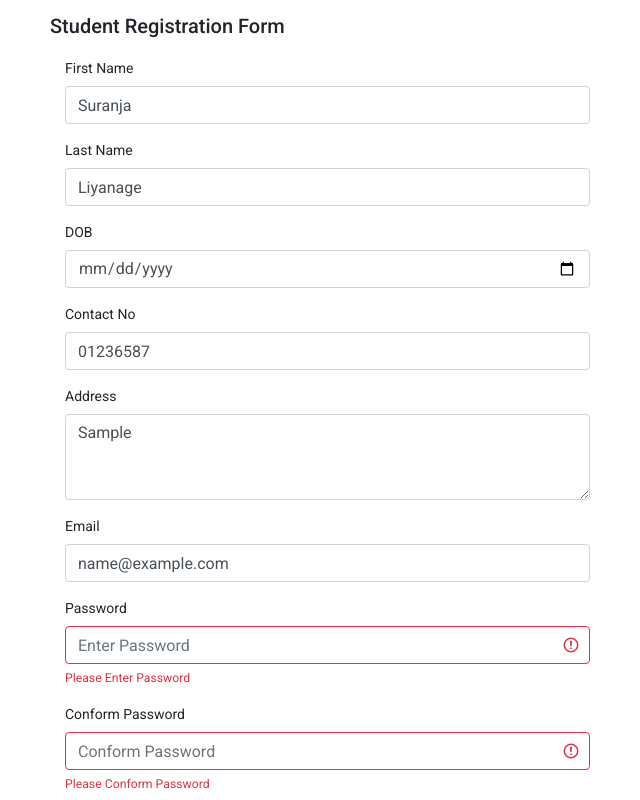
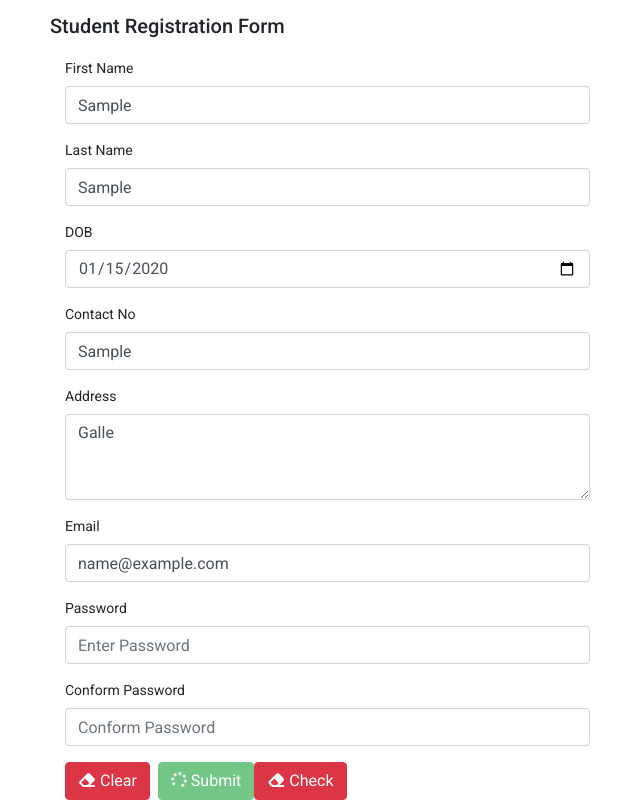
Before and after one commit to prabath1998/Angular-Basics, an Angular app: page /reactive-form in a window 1280 px wide. Both pictures are taken after typing "Sample", "Sample", "2020-01-15", "Sample", "Sample", "name@example.com" into the empty fields and a click on the button "Submit". Shown: the part 90-890 px from the top of the page, without its empty margins (35-675 px from the left). Built offline with nearby package versions, Linux system fonts and the light colour scheme.

Commit message:
reactive forms

```diff
--- a/src/app/components/reactive-from-v2/reactive-from-v2.component.html
+++ b/src/app/components/reactive-from-v2/reactive-from-v2.component.html
@@ -1,33 +1,32 @@
-<div class="container">
-    <h2 class="mt-5"> Student Registration Form</h2>
+<div class="container" id="main">
+    <h2 class="mt-5">Student Registration Form</h2>
     <form [formGroup]="studentForm" (ngSubmit)="onSubmit()">
-
         <div class="col-6">
             <div class="form-group">
                 <label>First Name</label>
-                <input formControlName="firstName" type="text" class="form-control" placeholder="Enter First Name" [ngClass]="{ 'is-invalid': submitted && f['firstName'].errors}">
+                <input formControlName="firstName" type="text" class="form-control" placeholder="Enter First Name" [ngClass]="{ 'is-invalid': submitted && f['firstName'].errors }" />
                 <div class="invalid-feedback" *ngIf="submitted && f['firstName'].errors">
-                    <div *ngIf="f['firstName'].errors['required']">Please Enter First Name</div>
+                    <div *ngIf="f.firstName.errors.required">Please Enter First Name</div>
+                    <div *ngIf="f.firstName.errors.pattern">Firstname is invalid</div>
                 </div>
             </div>
-
         </div>
 
         <div class="col-6">
             <div class="form-group">
                 <label>Last Name</label>
-                <input formControlName="lastName" type="text" class="form-control" placeholder="Enter Last Name">
-
-            </div>
-            <div class="invalid-feedback">
-                <p>Please Enter Last Name</p>
+                <input formControlName="lastName" type="text" class="form-control" placeholder="Enter Last Name" [ngClass]="{ 'is-invalid': submitted && f['lastName'].errors }" />
+                <div class="invalid-feedback" *ngIf="submitted && f['lastName'].errors">
+                    <p *ngIf="f.lastName.errors.required">Please Enter Last Name</p>
+                    <div *ngIf="f.lastName.errors.pattern">Last Name is invalid</div>
+                </div>
             </div>
         </div>
 
         <div class="col-6">
             <div class="form-group">
                 <label>DOB</label>
-                <input formControlName="dob" type="date" class="form-control " placeholder="Enter DOB" [ngClass]="{ 'is-invalid':submitted && f['dob'].errors}">
+                <input formControlName="dob" type="date" class="form-control" placeholder="Enter DOB" [ngClass]="{ 'is-invalid': submitted && f['dob'].errors }" />
                 <div class="invalid-feedback" *ngIf="submitted && f['dob'].errors">
                     <div *ngIf="f['dob'].errors['required']">Please Enter DOB</div>
                 </div>
@@ -37,9 +36,11 @@
         <div class="col-6">
             <div class="form-group">
                 <label>Contact No</label>
-                <input formControlName="contactNo" type="text" class="form-control " placeholder="Enter Contact No" [ngClass]="{ 'is-invalid':submitted && f['contactNo'].errors}">
+                <input formControlName="contactNo" type="text" class="form-control" placeholder="Enter Contact No" [ngClass]="{ 'is-invalid': submitted && f['contactNo'].errors }" />
                 <div class="invalid-feedback" *ngIf="submitted && f['contactNo'].errors">
-                    <div *ngIf="f['contactNo'].errors['required']">Please Enter Contact No</div>
+                    <div *ngIf="f['contactNo'].errors['required']">
+                        Please Enter Contact No
+                    </div>
                 </div>
             </div>
         </div>
@@ -47,9 +48,14 @@
         <div class="col-6">
             <div class="form-group">
                 <label>Address</label>
-                <textarea formControlName="address" type="text" rows="3" class="form-control " placeholder="Enter Address" [ngClass]="{ 'is-invalid':submitted && f['address'].errors}"></textarea>
+                <textarea formControlName="address" type="text" rows="3" class="form-control" placeholder="Enter Address" [ngClass]="{ 'is-invalid': submitted && f['address'].errors }"></textarea>
                 <div class="invalid-feedback" *ngIf="submitted && f['address'].errors">
-                    <div *ngIf="f['address'].errors['required']">Please Enter Address</div>
+                    <div *ngIf="f['address'].errors['required']">
+                        Please Enter Address
+                    </div>
+                    <div *ngIf="f.address.errors.maxlength">
+                        Maximum character length is 200 characters
+                    </div>
                 </div>
             </div>
         </div>
@@ -57,9 +63,10 @@
         <div class="col-6">
             <div class="form-group">
                 <label>Email</label>
-                <input formControlName="email" type="text" class="form-control " placeholder="Enter Email" [ngClass]="{ 'is-invalid':submitted && f['email'].errors}">
+                <input formControlName="email" type="text" class="form-control" placeholder="Enter Email" [ngClass]="{ 'is-invalid': submitted && f['email'].errors }" />
                 <div class="invalid-feedback" *ngIf="submitted && f['email'].errors">
                     <div *ngIf="f['email'].errors['required']">Please Enter Email</div>
+                    <div *ngIf="f['email'].errors['email']">Please Enter Valid Email</div>
                 </div>
             </div>
         </div>
@@ -67,9 +74,14 @@
         <div class="col-6">
             <div class="form-group">
                 <label>Password</label>
-                <input formControlName="password" type="text" class="form-control " placeholder="Enter Password" name="firstName" [ngClass]="{ 'is-invalid':submitted && f['password'].errors}">
+                <input formControlName="password" type="text" class="form-control" placeholder="Enter Password" name="firstName" [ngClass]="{ 'is-invalid': submitted && f['password'].errors }" />
                 <div class="invalid-feedback" *ngIf="submitted && f['password'].errors">
-                    <div *ngIf="f['password'].errors['required']">Please Enter Password</div>
+                    <div *ngIf="f['password'].errors['required']">
+                        Please Enter Password
+                    </div>
+                    <div *ngIf="f.password.errors.minlength">
+                        Please Enter Minimum 8 Characters
+                    </div>
                 </div>
             </div>
         </div>
@@ -77,16 +89,31 @@
         <div class="col-6">
             <div class="form-group">
                 <label>Conform Password</label>
-                <input formControlName="conformPassword" type="text" class="form-control " placeholder="Conform Password" name="firstName" [ngClass]="{ 'is-invalid':submitted && f['conformPassword'].errors}">
+                <input formControlName="conformPassword" type="text" class="form-control" placeholder="Conform Password" name="conformPassword" [ngClass]="{ 'is-invalid': submitted && f['conformPassword'].errors }" />
                 <div class="invalid-feedback" *ngIf="submitted && f['conformPassword'].errors">
-                    <div *ngIf="f['conformPassword'].errors['required']">Please Conform Password</div>
+                    <div *ngIf="f['conformPassword'].errors['required']">
+                        Please Conform Password
+                    </div>
+                    <div *ngIf="f.conformPassword.errors.mustMatch">
+                        Password does not match
+                    </div>
                 </div>
             </div>
         </div>
 
         <div class="container">
-            <button type="submit" class="btn btn-primary">Submit</button>
+            <button type="button" class="btn btn-danger" (click)="clearForm()">
+        <i class="fa-solid fa-eraser"></i> Clear
+      </button>
+            <button type="submit" class="btn btn-success ml-2" [disabled]="isLoading">
+        <i *ngIf="isLoading" class="fas fa-spinner fa-spin"> </i>
+        <i *ngIf="!isLoading" class="fa-solid fa-circle-plus"></i>
+        Submit
+      </button>
+
+            <button type="button" class="btn btn-danger" (click)="setAsPasswordReq()">
+        <i class="fa-solid fa-eraser"></i> Check
+      </button>
         </div>
-
     </form>
 </div>
--- a/src/app/components/reactive-from-v2/reactive-from-v2.component.ts
+++ b/src/app/components/reactive-from-v2/reactive-from-v2.component.ts
@@ -1,60 +1,103 @@
 import { Component, OnInit } from '@angular/core';
 import { FormBuilder, FormGroup, Validators } from '@angular/forms';
+import { MustMatch } from 'src/app/shared/validators/must-match.validator';
 
 @Component({
   selector: 'app-reactive-from-v2',
   templateUrl: './reactive-from-v2.component.html',
-  styleUrls: ['./reactive-from-v2.component.css']
+  styleUrls: ['./reactive-from-v2.component.css'],
 })
 export class ReactiveFromV2Component implements OnInit {
-
   studentForm!: FormGroup;
 
   submitted: boolean = false;
+  isLoading:boolean = false;
 
-  get f(){return this.studentForm.controls;}
+  get f() {
+    return this.studentForm.controls;
+  }
 
-  constructor(private formBuilder : FormBuilder) { }
+  constructor(private formBuilder: FormBuilder) {}
 
   ngOnInit(): void {
     this.initForm();
   }
 
-  initForm(): void{
-    this.studentForm = this.formBuilder.group({
-      firstName:['',[Validators.required]],
-      lastName:[''],
-      dob:['',[Validators.required]],
-      contactNo:['',[Validators.required]],
-      address:['',[Validators.required]],
-      email:['',[Validators.required]],
-      password:['',[Validators.required]],
-      conformPassword:['',[Validators.required]]
+  initForm(): void {
+    this.studentForm = this.formBuilder.group(
+      {
+        firstName: [
+          '',
+          [Validators.required, Validators.pattern('^[A-Za-z_-]{2,20}$')],
+        ],
+        lastName: [
+          '',
+          [Validators.required, Validators.pattern('^[A-Za-z_-]{2,20}$')],
+        ],
+        dob: ['', [Validators.required]],
+        contactNo: ['', [Validators.required]],
+        address: ['', [Validators.required, Validators.maxLength(200)]],
+        email: ['', [Validators.required, Validators.email]],
+        // password: ['', [Validators.required, Validators.minLength(8)]],
+        // conformPassword: ['', [Validators.required]],
 
-    });
+        password: ['',[Validators.minLength(8)]],
+        conformPassword: [''],
+      },
+      {
+        validators: MustMatch('password', 'conformPassword'),
+      }
+    );
+  }
+
+  onSubmit(): void {
+    this.submitted = true;
+    // let email :string = this.studentForm.value.email;
 
 
-  }
 
-  onSubmit():void{
-    this.submitted = true;
 
+    if (this.studentForm.valid) {
       console.log(this.studentForm.value);
       console.log(this.studentForm.controls);
 
-    //add values into form controls
-    this.studentForm.patchValue({
-      firstName: 'Suranja',
-      lastName: 'Liyanage',
-      dob : '2013.02.15',
-      contactNo:'01236587'
-    });
+      //add values to form
+      this.f.address.setValue('Galle');
 
-    if(this.studentForm.invalid){
-      alert('Invalid');
+      //pass data into service
+      this.isLoading = true;
+      setTimeout(() => {
+        console.log('Response');
+        this.isLoading = false;
+      },3000);
     }
 
+    //add values into form controls
+    // this.studentForm.patchValue({
+    //   firstName: 'Suranja',
+    //   lastName: 'Liyanage',
+    //   dob : '2013.02.15',
+    //   contactNo:'01236587'
+    // });
 
+    // if(this.studentForm.invalid){
+    //   alert('Invalid');
+    // }
   }
 
+  clearForm(): void {
+    this.submitted = false;
+    this.studentForm.reset();
   }
+
+  setAsPasswordReq(){
+    if(this.studentForm.value.email.includes('gmail.com')){
+      //add validations to controls
+      // this.studentForm.get('password')?.setValidators(Validators.required);
+      // this.studentForm.get('conformPassword')?.setValidators(Validators.required);
+
+      this.f.password.setValidators(Validators.required);
+      this.f.conformPassword.setValidators(Validators.required);
+    }
+  }
+}
--- /dev/null
+++ b/src/app/shared/validators/must-match.validator.ts
@@ -0,0 +1,19 @@
+import { FormGroup } from "@angular/forms";
+
+export function MustMatch(controlName:string,matchingControllerName:string){
+    return (formGroup:FormGroup) => {
+        const control = formGroup.controls[controlName];
+        const matchingControl = formGroup.controls[matchingControllerName];
+
+        if(matchingControl.errors && matchingControl.errors.mustMatch){
+            return;
+        }
+
+        if(control.value !== matchingControl.value){
+            matchingControl.setErrors({mustMatch : true});
+        }else{
+            matchingControl.setErrors(null);
+        }
+    }
+
+}
--- a/src/index.html
+++ b/src/index.html
@@ -1,5 +1,6 @@
 <!doctype html>
 <html lang="en">
+
 <head>
     <meta charset="utf-8">
     <title>MyFirstApp</title>
@@ -9,8 +10,11 @@
     <link rel="preconnect" href="https://fonts.gstatic.com">
     <link href="https://fonts.googleapis.com/css2?family=Roboto:wght@300;400;500&display=swap" rel="stylesheet">
     <link href="https://fonts.googleapis.com/icon?family=Material+Icons" rel="stylesheet">
+    <script src="https://kit.fontawesome.com/238816e1e6.js" crossorigin="anonymous"></script>
 </head>
+
 <body class="mat-typography">
     <app-root></app-root>
 </body>
+
 </html>
--- a/tsconfig.json
+++ b/tsconfig.json
@@ -7,7 +7,7 @@
     "forceConsistentCasingInFileNames": true,
     "strict": true,
     "noImplicitOverride": true,
-    "noPropertyAccessFromIndexSignature": true,
+    "noPropertyAccessFromIndexSignature": false,
     "noImplicitReturns": true,
     "noFallthroughCasesInSwitch": true,
     "sourceMap": true,
```
Also changed, not shown: src/app/components/reactive-from-v2/reactive-from-v2.component.css (+9 -0 lines). Lines whose indentation alone changed are shown as unchanged.
